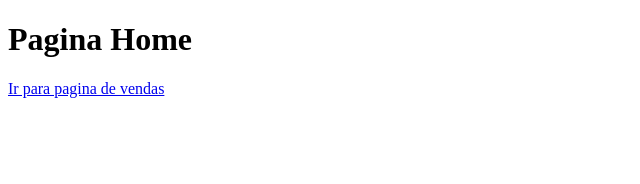
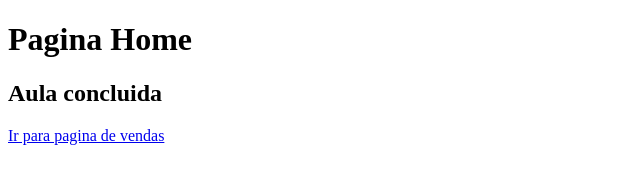
Before and after one commit to Czpizzi/aulagithub, a plain HTML site: page index.html in a window 1280 px wide. Shown: the whole page, without its empty margins (0-640 px from the left). Drawn offline with Linux system fonts and the light colour scheme.

Commit message:
Atualizado o index

```diff
--- a/index.html
+++ b/index.html
@@ -7,6 +7,7 @@
 </head>
 <body>
     <h1>Pagina Home</h1>
+    <h2>Aula concluida</h2>
     <a href="vendas.html">Ir para pagina de vendas</a>
 </body>
 </html>
```
